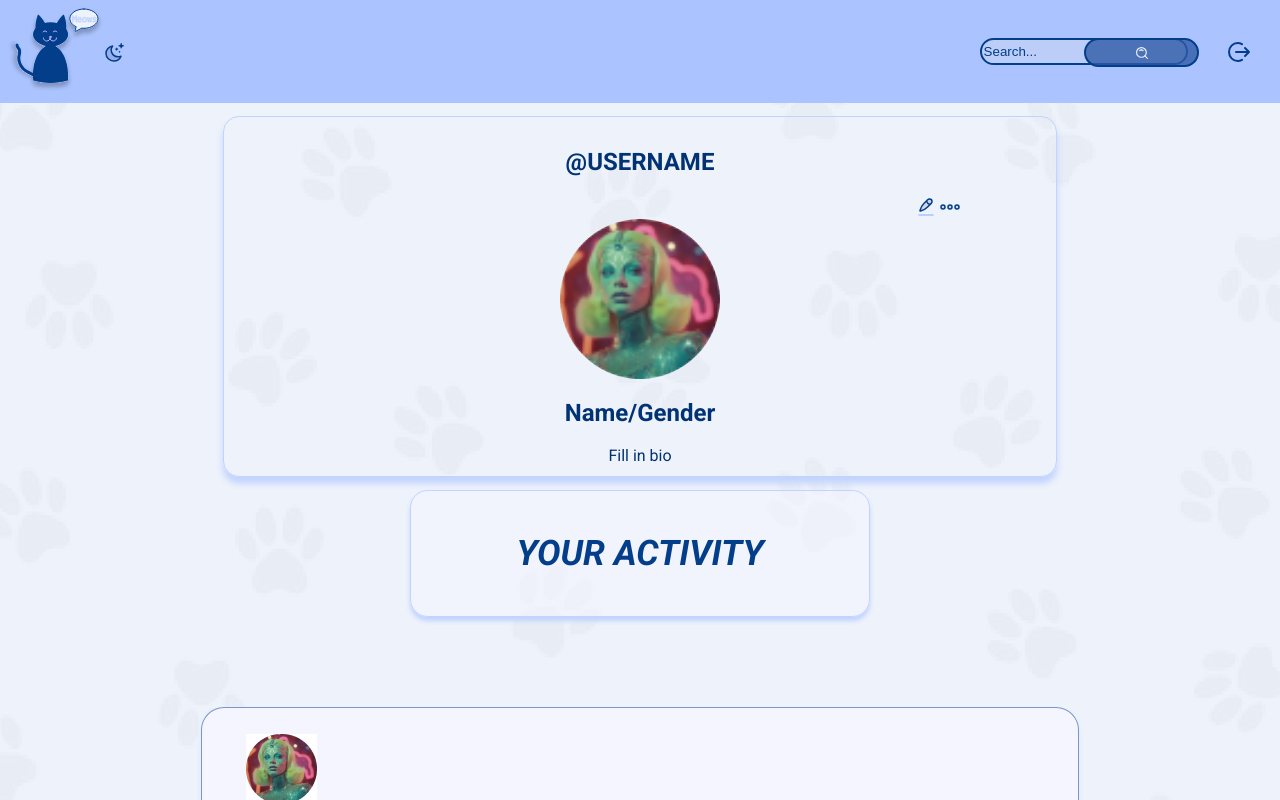
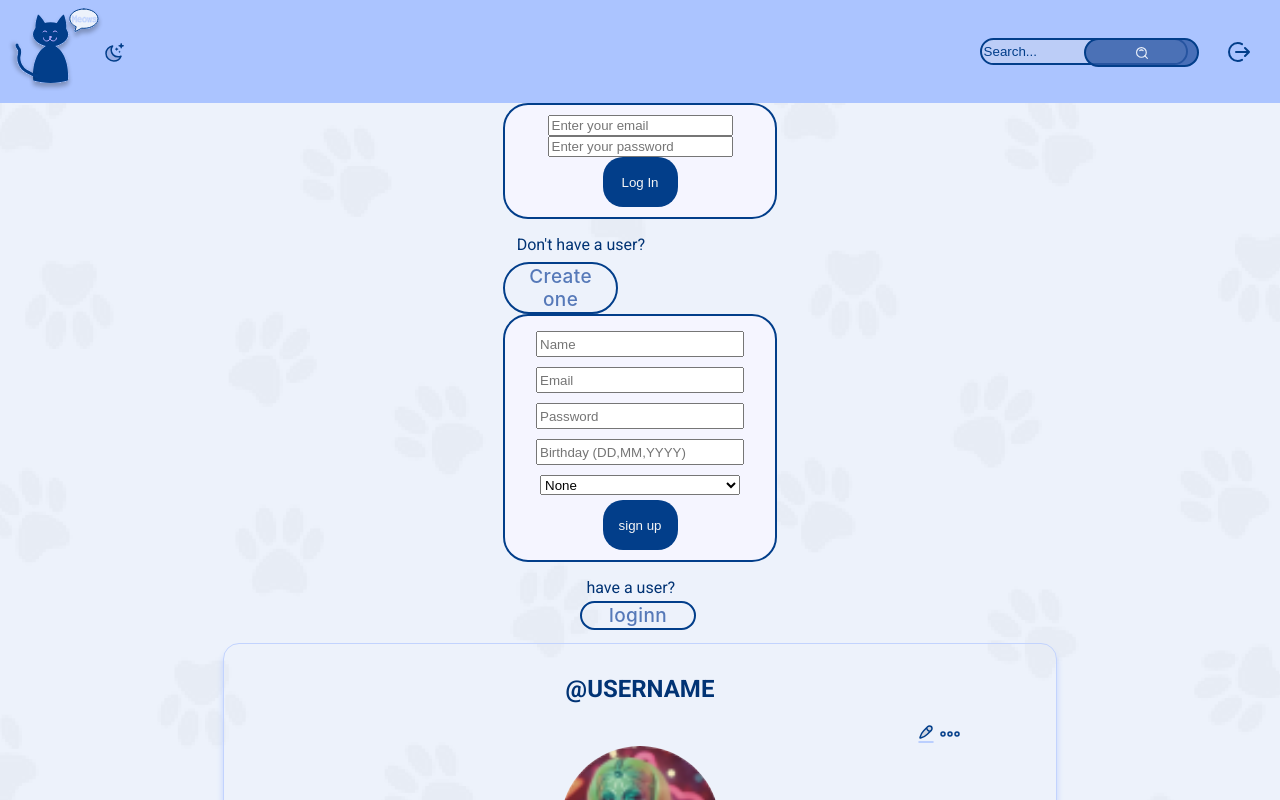
Before and after one commit to LeahJKH/Meows, a React (Vite) app: page /userprofile in a window 1280 px wide. Shown: the top 800 px of the page. Built offline with nearby package versions, Linux system fonts and the light colour scheme.

Commit message:
starting login stuff

```diff
--- a/src/Pages/UserProfilePage/userProfile.tsx
+++ b/src/Pages/UserProfilePage/userProfile.tsx
@@ -5,6 +5,9 @@ import { PostInfo } from "../../Data/posts";
 import { useTheme } from "../../ThemeContext";
 import EditSvg from "../../assets/Icons/Edit";
 import MoreSvg from "../../assets/Icons/More";
+import Login from "../../Components/Login/Login";
+import Signup from "../../Components/Signup/Signup";
+
 
 export function UserProfile() {
   const { darkMode } = useTheme();
@@ -54,6 +57,8 @@ export function UserProfile() {
 
   return (
     <div className={wholeUserProfileClass}>
+      <Login></Login>
+      <Signup></Signup>
       <div className={containerClass}>
         <h2 className={styles.HeadingCol}>@USERNAME</h2>
         <div className={styles.icons}>
```
